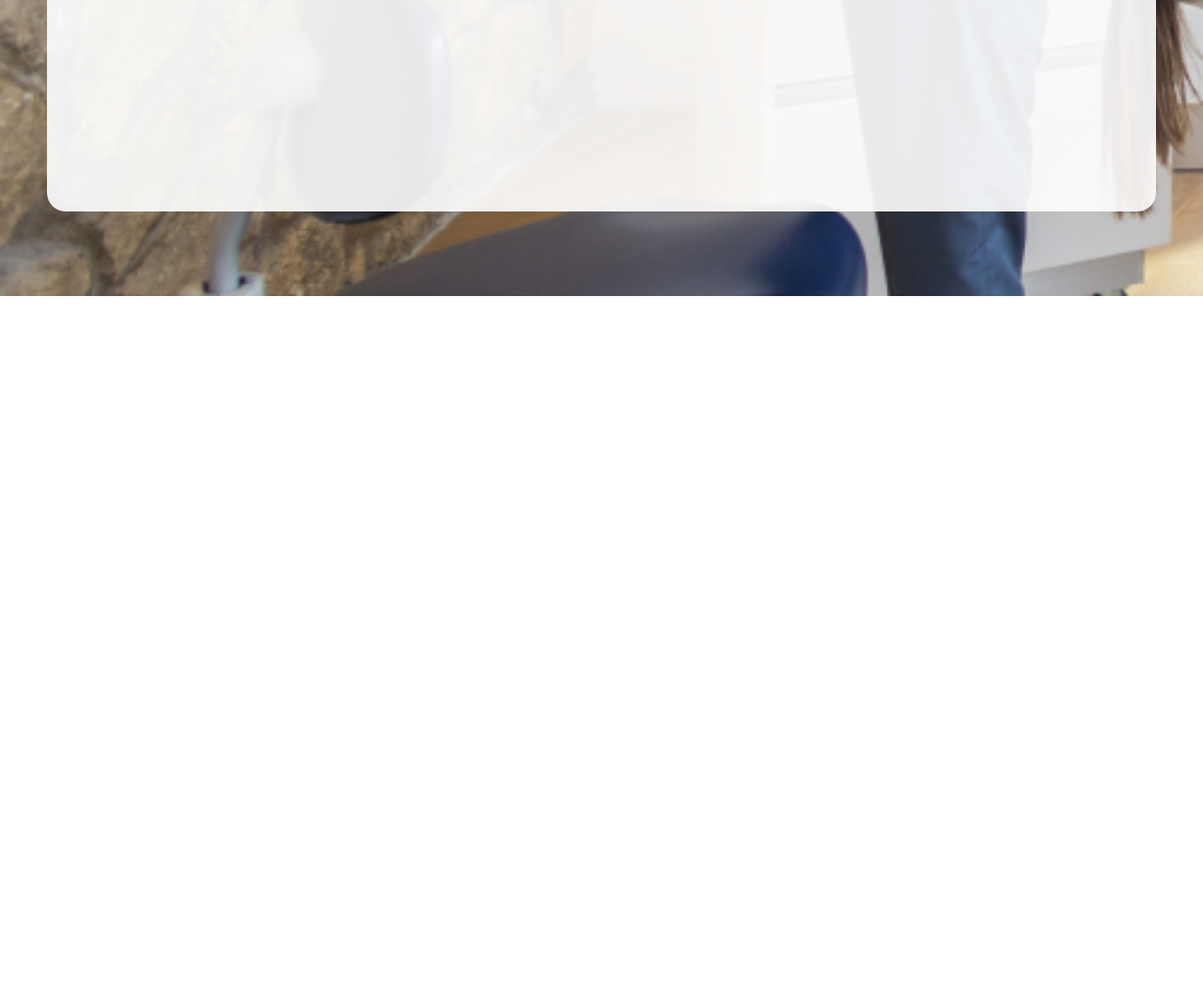
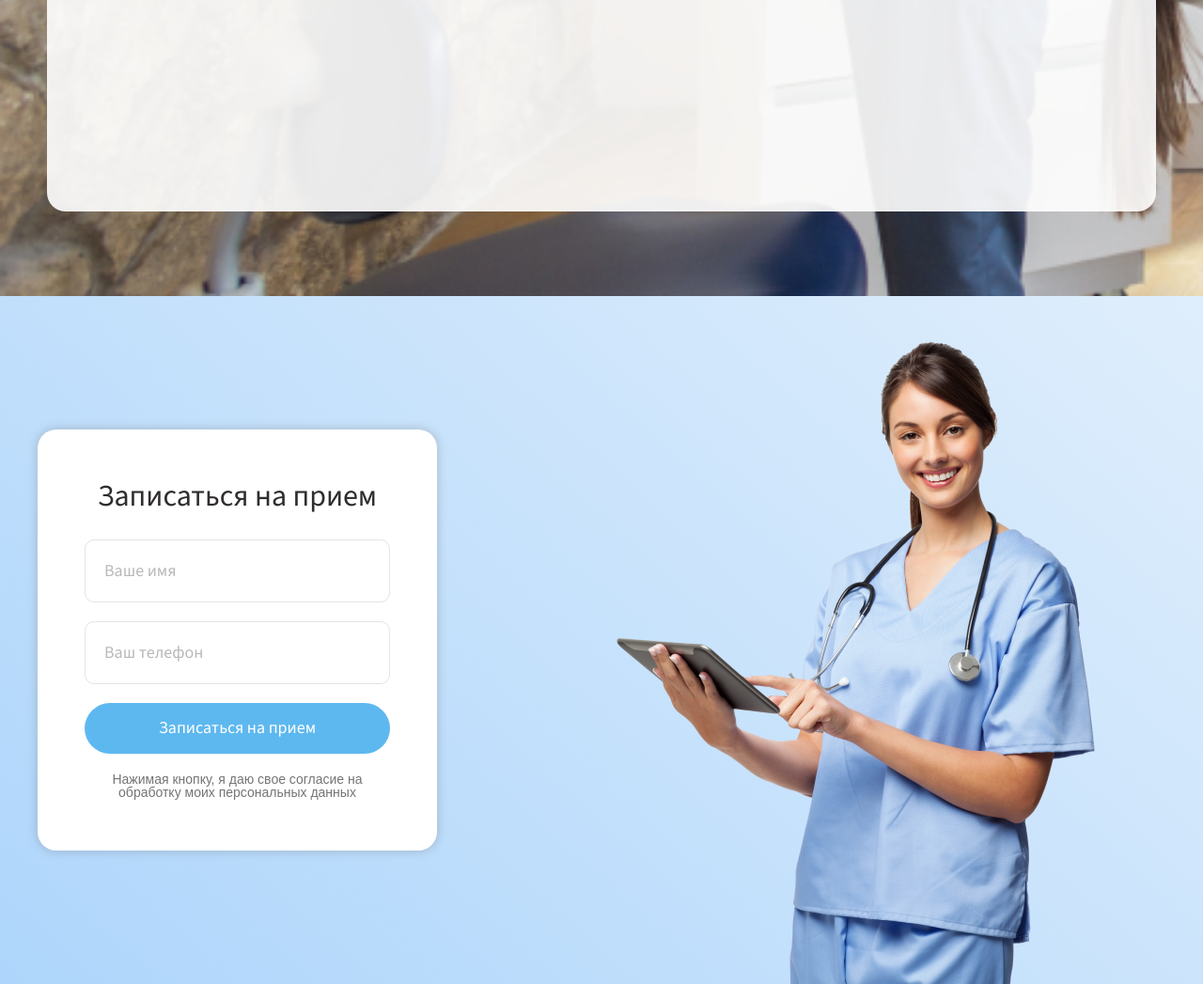
Before and after one commit to RudychikFedorV/Dental-Tooth, a website built with Parcel: page index.html in a window 1280 px wide. Shown: the part 6621-7668 px from the top of the page at 94% size. Before the commit the page ends 6936 px from the top, so only its background shows below. Built offline with nearby package versions, Linux system fonts and the light colour scheme; files whose address does not match are found by name.

Commit message:
form section

```diff
--- a/index.html
+++ b/index.html
@@ -368,8 +368,10 @@
                                 <div class="reviews-right__block">
                                     <p class="reviews-right__block-name">Алина Беляева</p>
                                     <div class="reviews-right__block-icons">
-                                        <a href="#!" class="reviews-right__block-icon"><img src="./img/reviews/twitter.svg" alt="twitter"></a>
-                                        <a href="#!" class="reviews-right__block-icon"><img src="./img/reviews/vk.svg" alt="vk"></a>
+                                        <a href="#!" class="reviews-right__block-icon"><img
+                                                src="./img/reviews/twitter.svg" alt="twitter"></a>
+                                        <a href="#!" class="reviews-right__block-icon"><img src="./img/reviews/vk.svg"
+                                                alt="vk"></a>
                                     </div>
                                 </div>
                             </div>
@@ -387,8 +389,10 @@
                                 <div class="reviews-right__block">
                                     <p class="reviews-right__block-name">Алина Беляева</p>
                                     <div class="reviews-right__block-icons">
-                                        <a href="#!" class="reviews-right__block-icon"><img src="./img/reviews/twitter.svg" alt="twitter"></a>
-                                        <a href="#!" class="reviews-right__block-icon"><img src="./img/reviews/vk.svg" alt="vk"></a>
+                                        <a href="#!" class="reviews-right__block-icon"><img
+                                                src="./img/reviews/twitter.svg" alt="twitter"></a>
+                                        <a href="#!" class="reviews-right__block-icon"><img src="./img/reviews/vk.svg"
+                                                alt="vk"></a>
                                     </div>
                                 </div>
                             </div>
@@ -406,8 +410,10 @@
                                 <div class="reviews-right__block">
                                     <p class="reviews-right__block-name">Алина Беляева</p>
                                     <div class="reviews-right__block-icons">
-                                        <a href="#!" class="reviews-right__block-icon"><img src="./img/reviews/twitter.svg" alt="twitter"></a>
-                                        <a href="#!" class="reviews-right__block-icon"><img src="./img/reviews/vk.svg" alt="vk"></a>
+                                        <a href="#!" class="reviews-right__block-icon"><img
+                                                src="./img/reviews/twitter.svg" alt="twitter"></a>
+                                        <a href="#!" class="reviews-right__block-icon"><img src="./img/reviews/vk.svg"
+                                                alt="vk"></a>
                                     </div>
                                 </div>
                             </div>
@@ -425,8 +431,10 @@
                                 <div class="reviews-right__block">
                                     <p class="reviews-right__block-name">Алина Беляева</p>
                                     <div class="reviews-right__block-icons">
-                                        <a href="#!" class="reviews-right__block-icon"><img src="./img/reviews/twitter.svg" alt="twitter"></a>
-                                        <a href="#!" class="reviews-right__block-icon"><img src="./img/reviews/vk.svg" alt="vk"></a>
+                                        <a href="#!" class="reviews-right__block-icon"><img
+                                                src="./img/reviews/twitter.svg" alt="twitter"></a>
+                                        <a href="#!" class="reviews-right__block-icon"><img src="./img/reviews/vk.svg"
+                                                alt="vk"></a>
                                     </div>
                                 </div>
                             </div>
@@ -444,8 +452,10 @@
                                 <div class="reviews-right__block">
                                     <p class="reviews-right__block-name">Алина Беляева</p>
                                     <div class="reviews-right__block-icons">
-                                        <a href="#!" class="reviews-right__block-icon"><img src="./img/reviews/twitter.svg" alt="twitter"></a>
-                                        <a href="#!" class="reviews-right__block-icon"><img src="./img/reviews/vk.svg" alt="vk"></a>
+                                        <a href="#!" class="reviews-right__block-icon"><img
+                                                src="./img/reviews/twitter.svg" alt="twitter"></a>
+                                        <a href="#!" class="reviews-right__block-icon"><img src="./img/reviews/vk.svg"
+                                                alt="vk"></a>
                                     </div>
                                 </div>
                             </div>
@@ -464,6 +474,27 @@
         </div>
     </section>
 
+    <section class="form" aria-label="form section">
+        <div class="container">
+            <div class="form-content" aria-label="form content">
+                <div class="form-left" aria-label="form left block">
+                    <h1 class="form-left__title">Записаться на прием</h1>
+                    <form action="/"class="form-left__form" aria-label="form input">
+                        <input class="form-left__text form-input" type="text" placeholder="Ваше имя">
+                        <input class="form-left__tel form-input" type="tel" placeholder="Ваш телефон">
+                    </form>
+                    <a href="#!" class="form-left__btn">Записаться на прием</a>
+                    <p class="form-left__desc">Нажимая кнопку, я даю свое согласие на обработку моих
+                        персональных данных
+                    </p>
+                </div>
+                <div class="form-right" aria-label="form right block">
+                    <img src="./img/form/banner.png" alt="banner">
+                </div>
+            </div>
+        </div>
+    </section>
+
     <script src="./js/jquery-3.6.4.min.js"></script>
     <script src="./js/swiper-bundle.min.js"></script>
     <script src="./js/index.js"></script>
--- /dev/null
+++ b/styles/components/_form.scss
@@ -0,0 +1,85 @@
+.form {
+  background: var(--c-background-prices);
+  &-content {
+    @include flex-spaceBetween-center;
+    gap: 20px;
+    @include tablet {
+      padding: 50px 25px 70px;
+      justify-content: center;
+    }
+    @include mobile-small {
+      padding: 50px 0px;
+    }
+  }
+  &-left {
+    text-align: center;
+    max-width: 425px;
+    display: flex;
+    flex-direction: column;
+    padding: 55px 50px;
+    box-shadow: var(--c-box-shadow-2);
+    background: var(--c-text-white);
+    border-radius: 20px;
+    @include tablet {
+      padding: 25px 20px;
+    }
+    @include mobile-small {
+      padding: 15px 10px;
+    }
+    &__title {
+      font: var(--txt-400-32-100-ff);
+      color: var(--c-color-link);
+      margin-bottom: 30px;
+      @include mobile-small {
+        font: var(--txt-400-23-100-ff);
+      }
+    }
+    .form-input {
+      font: var(--txt-400-18-100-ff);
+      color: var(--c-color-link);
+      padding: 20px;
+      border: 1px solid var(--c-color-desc-4);
+      border-radius: 10px;
+      margin-bottom: 20px;
+      width: 100%;
+      &::placeholder {
+        color: var(--c-color-desc-5);
+      }
+      @include mobile-small {
+        font: var(--txt-400-13-100-ff);
+        padding: 13px 16px;
+      }
+    }
+    &__btn {
+      display: inline-block;
+      font: var(--txt-400-18-100-ff);
+      color: var(--c-text-white);
+
+      padding: 18px;
+      background: var(--c-background-btn2);
+      border-radius: 29px;
+      margin-bottom: 20px;
+      transition: var(--transition);
+      &:hover {
+        opacity: 0.8;
+        scale: 1.01;
+        background: var(--c-background-btn);
+      }
+      @include mobile-small {
+        font: var(--txt-400-13-100-ff);
+        padding: 13px;
+      }
+    }
+    &__desc {
+      font: var(--txt-300-14-100-ff);
+      color: var(--c-color-desc-6);
+    }
+  }
+  &-right {
+    flex-shrink: 0;
+    width: 50%;
+    @include tablet-small {
+      display: none;
+    }
+  }
+}
--- a/styles/layout/_base.scss
+++ b/styles/layout/_base.scss
@@ -1,11 +1,14 @@
 html {
   font-size: var(--html-fs);
+}
+html, body{
+  overflow-x: hidden;
 }
 body {
   font-size: 16px;
   font-family: var(--ff);
   scroll-behavior: smooth;
-  overflow-x: hidden;
+  position: relative;
 }
 .container {
   max-width: 1240px;
--- a/styles/styles.scss
+++ b/styles/styles.scss
@@ -19,3 +19,4 @@
 @import 'components/prices';
 @import 'components/news';
 @import 'components/reviews';
+@import 'components/form';
--- a/styles/utils/_vars.scss
+++ b/styles/utils/_vars.scss
@@ -15,6 +15,7 @@
   --txt-700-9-100-ff: normal 700 9px / 100% var(--ff);
   --txt-400-52-100-ff: normal 400 52px / 100% var(--ff);
   --txt-400-40-100-ff: normal 400 40px / 100% var(--ff);
+  --txt-400-32-100-ff: normal 400 32px / 100% var(--ff);
   --txt-400-30-100-ff: normal 400 30px / 100% var(--ff);
   --txt-400-24-100-ff: normal 400 24px / 100% var(--ff);
   --txt-400-23-100-ff: normal 400 23px / 100% var(--ff);
@@ -26,6 +27,7 @@
   --txt-400-16-100-ff: normal 400 16px / 100% var(--ff);
   --txt-400-14-175-ff: normal 400 14px / 175% var(--ff);
   --txt-400-14-100-ff: normal 400 14px / 100% var(--ff);
+  --txt-400-13-100-ff: normal 400 13px / 100% var(--ff);
   --txt-400-12-100-ff: normal 400 12px / 100% var(--ff);
   --txt-400-9-175-ff: normal 400 9px / 175% var(--ff);
   --txt-400-7-100-ff: normal 400 7px / 100% var(--ff);
@@ -33,6 +35,7 @@
   --txt-300-16-160-ff: normal 300 16px / 160% var(--ff);
   --txt-300-16-100-ff: normal 300 16px / 100% var(--ff);
   --txt-300-14-160-ff: normal 300 14px / 160% var(--ff);
+  --txt-300-14-100-ff: normal 300 14px / 100% var(--ff);
   --txt-300-7-100-ff: normal 300 7px / 100% var(--ff);
 
   --c-text-white: #fff;
@@ -41,6 +44,9 @@
   --c-color-desc: #c5c1fe;
   --c-color-desc-2: #6b6868;
   --c-color-desc-3: #56565e;
+  --c-color-desc-4: #e4e4e4;
+  --c-color-desc-5: #b9b9b9;
+  --c-color-desc-6: #747474;
   --c-color-data-news: #a9a9a9;
   --c-background: #2378c9;
   --c-background-btn-news: #5eb8f0;
@@ -53,6 +59,7 @@
   --c-background-slide: rgba(255, 255, 255, 0.9);
   --c-background-img-news: rgba(46, 45, 45, 0.1);
   --c-box-shadow-1: 0 0 8px -1px rgba(29, 28, 28, 0.28);
+  --c-box-shadow-2: 0 0 8px 2px rgba(108, 108, 108, 0.25);
   --c-background-prices: linear-gradient(
     222deg,
     #dfeefc 0%,
```
Also changed, not shown: docs/styles.css, img/form/banner.png (added), 1 other file.
